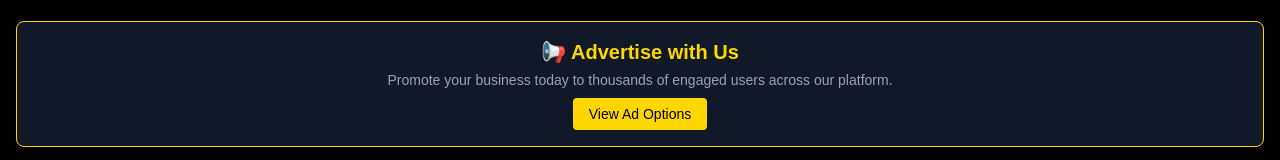
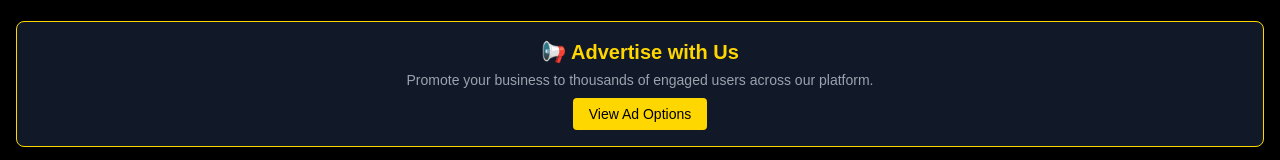
Before and after one commit to tjhooker6591/blackwealthexchange, a Next.js app: page / in a window 1280 px wide. Shown: the part 1860-2020 px from the top of the page. Built offline with nearby package versions, Linux system fonts and the light colour scheme; no server answers.

Commit message:
index update

```diff
--- a/src/pages/index.tsx
+++ b/src/pages/index.tsx
@@ -304,7 +304,7 @@ export default function Home() {
             📢 Advertise with Us
           </h2>
           <p className="text-sm text-gray-400 mb-2">
-            Promote your business today to thousands of engaged users across our
+            Promote your business to thousands of engaged users across our
             platform.
           </p>
           <Link href="/advertise-with-us">
```
